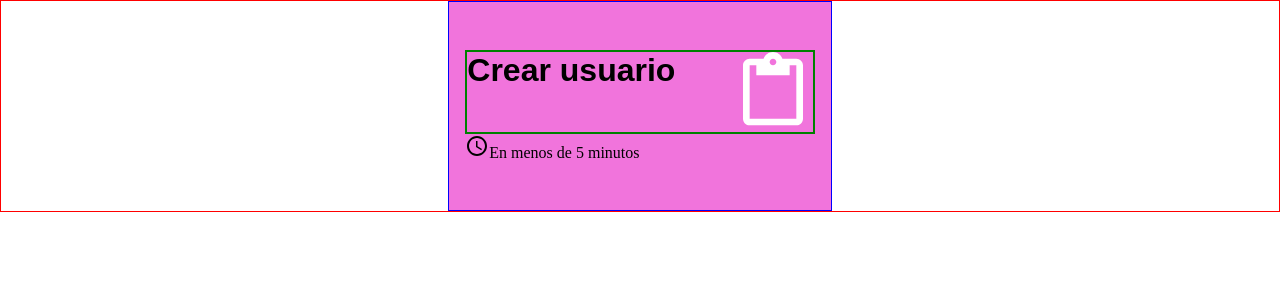
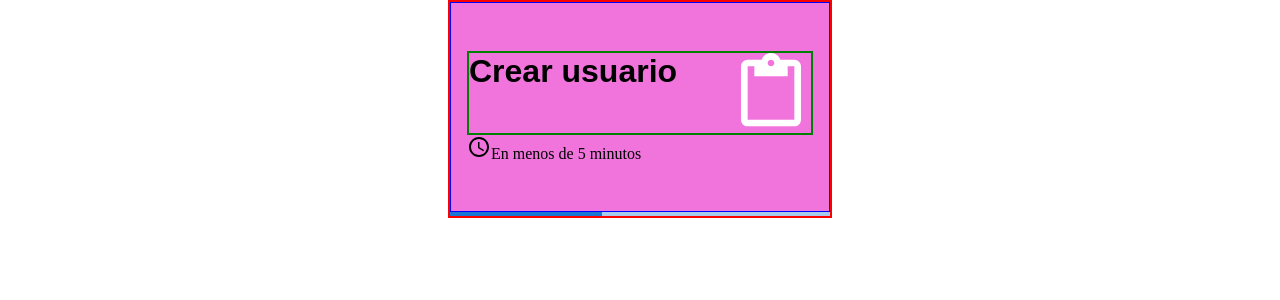
Before and after one commit to rineliniguezsosa/chat, a React (Vite) app in the folder appchat/: page / in a window 1280 px wide. Shown: the top 300 px of the page. Built offline with nearby package versions, Linux system fonts and the light colour scheme.

Commit message:
[FEAT] Cambios de css en los elementos main y hader
- cambios en main,establecemos un width del 30%, definimos la dirección de los elementos a column, usamos margin: 0 auto para centrar el contenido
- cambios en el elemento header, cambiamos el width a un 100%

```diff
--- a/appchat/src/index.css
+++ b/appchat/src/index.css
@@ -5,14 +5,16 @@
 }
 
 main {
-  width: 100%;
-  border: 1px red solid;
+  width: 30%;
+  border: 2px red solid;
   display: flex;
+  flex-direction: column;
   justify-content: center;
+  margin: 0 auto;
 }
 
 header {
-  width: 30%;
+  width: 100%;
   border:1px blue solid;
   padding:3rem 1rem;
   background-color: #f174dc;
```
